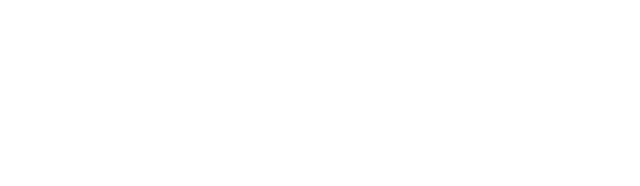
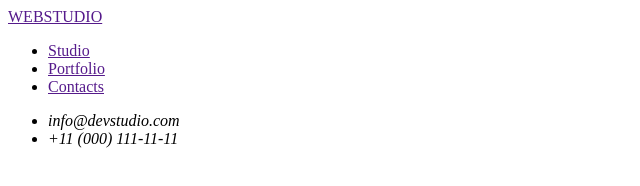
Before and after one commit to MariaReznyk/goit-markup-hw-01, a plain HTML site: page index.html in a window 1280 px wide. Shown: the whole page, without its empty margins (0-640 px from the left). Drawn offline with Linux system fonts and the light colour scheme.

Commit message:
add header

```diff
--- a/index.html
+++ b/index.html
@@ -7,7 +7,22 @@
   </head>
 
   <body>
-    <header></header>
+    <header>
+      <a href="">WEBSTUDIO</a>
+      <nav>
+        <ul>
+          <li><a href="">Studio</a></li>
+          <li><a href="">Portfolio</a></li>
+          <li><a href="">Contacts</a></li>
+        </ul>
+      </nav>
+      <address>
+        <ul>
+          <li><a href="mailto:info@devstudio.com"></a>info@devstudio.com</li>
+          <li><a href="tel:+110001111111"></a>+11 (000) 111-11-11</li>
+        </ul>
+      </address>
+    </header>
 
     <main></main>
 
```
